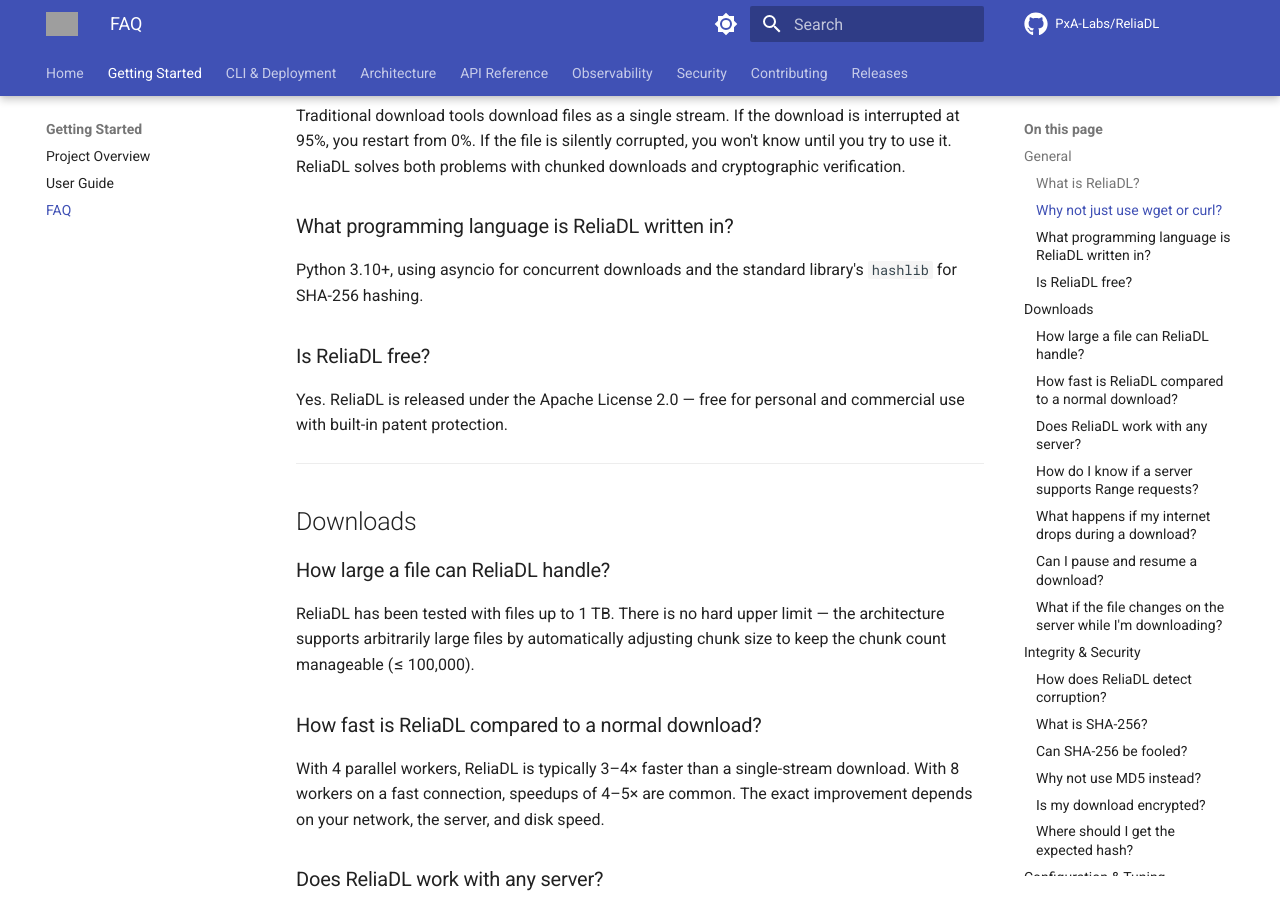
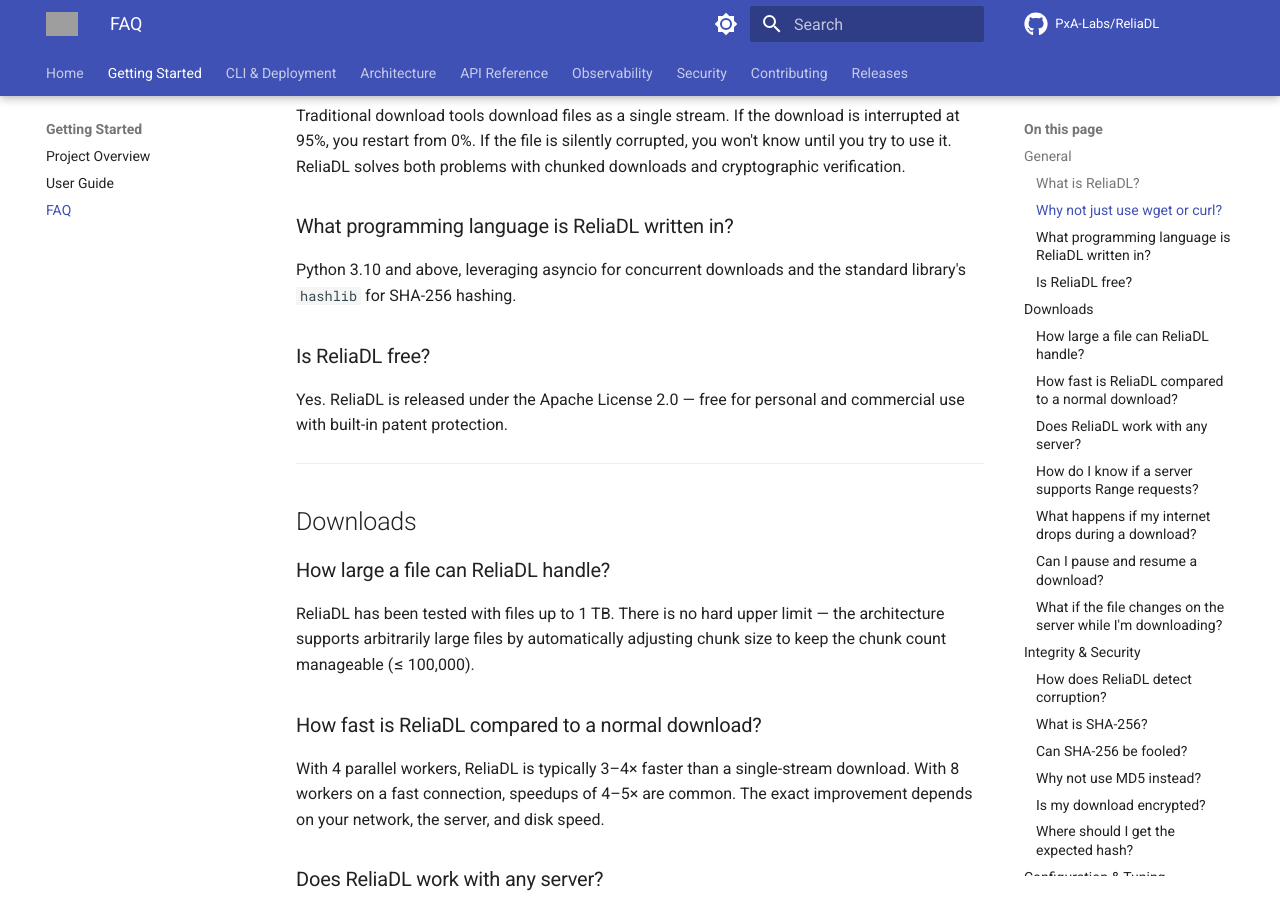
Before and after one commit to PxA-Labs/ReliaDL, an MkDocs documentation site: the page built from docs/FAQ.md, in a window 1280 px wide and 900 px high, scrolled down 534 px. Built offline with MkDocs 1.6.1 and Material for MkDocs 9.7.7, drawn with Linux system fonts in a browser that asks for light colours; comment, search, counter and statistics services are not loaded; the version menu is left out; grey boxes are pictures that could not be loaded.

Commit message:
docs: refine Python version description in FAQ

```diff
--- a/docs/FAQ.md
+++ b/docs/FAQ.md
@@ -13,7 +13,7 @@
 Traditional download tools download files as a single stream. If the download is interrupted at 95%, you restart from 0%. If the file is silently corrupted, you won't know until you try to use it. ReliaDL solves both problems with chunked downloads and cryptographic verification.
 
 ### What programming language is ReliaDL written in?
-Python 3.10+, using asyncio for concurrent downloads and the standard library's `hashlib` for SHA-256 hashing.
+Python 3.10 and above, leveraging asyncio for concurrent downloads and the standard library's `hashlib` for SHA-256 hashing.
 
 ### Is ReliaDL free?
 Yes. ReliaDL is released under the Apache License 2.0 — free for personal and commercial use with built-in patent protection.
```
